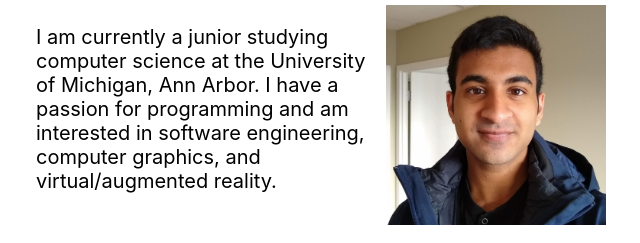
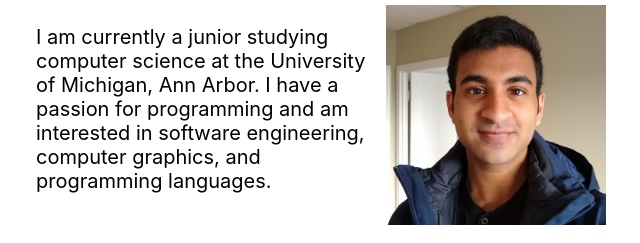
Before and after one commit to anandrav/anandrav.github.io, a plain HTML site: page index.html in a window 1280 px wide. Shown: the part 414-657 px from the top of the page, 304-944 px from the left. Drawn offline with Linux system fonts and the light colour scheme.

Commit message:
updated desc

```diff
--- a/index.html
+++ b/index.html
@@ -34,7 +34,7 @@
                     <div class="section_body">
                         <p id="about_me_desc">
                             I am currently a junior studying computer science at the University of Michigan, Ann Arbor.
-                            I have a passion for programming and am interested in software engineering, computer graphics, and virtual/augmented reality.
+                            I have a passion for programming and am interested in software engineering, computer graphics, and programming languages.
 
                         </p>
                         <img id="portrait_img" src="/static/images/portrait.jpg" alt="portrait" />
```
